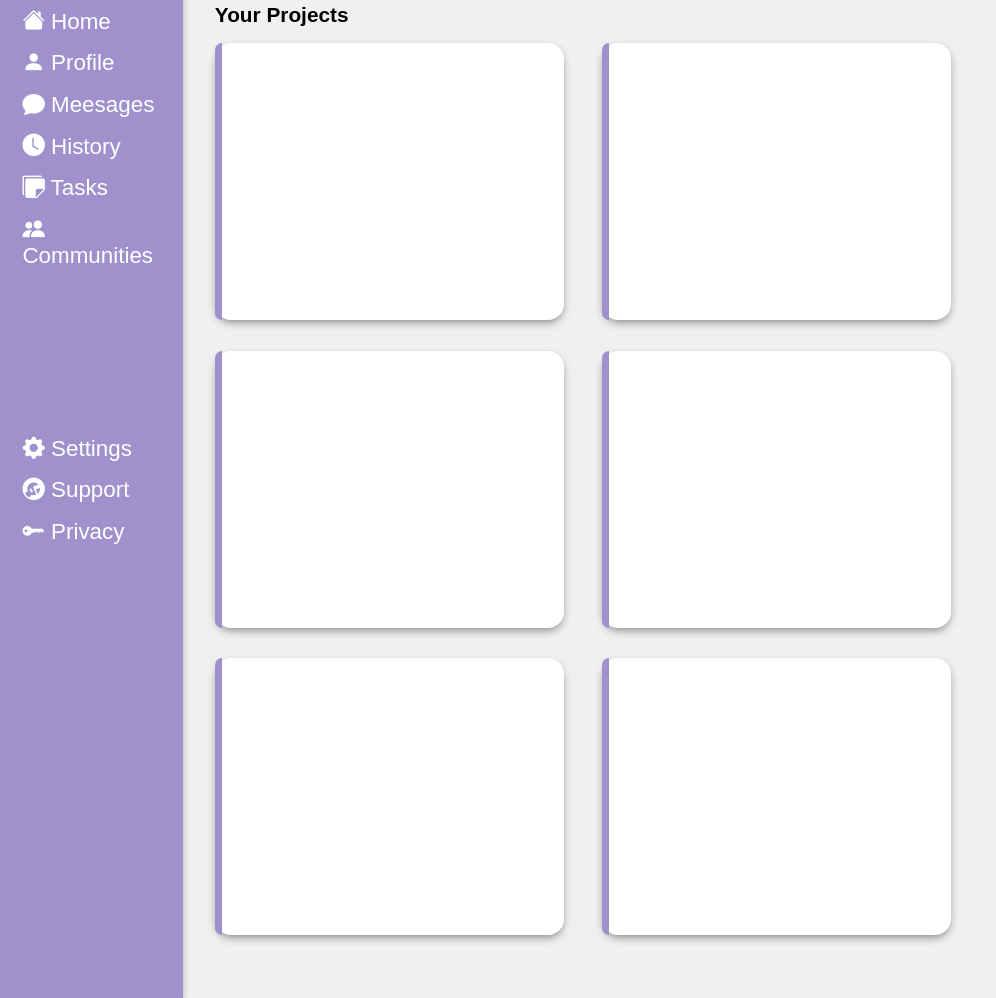
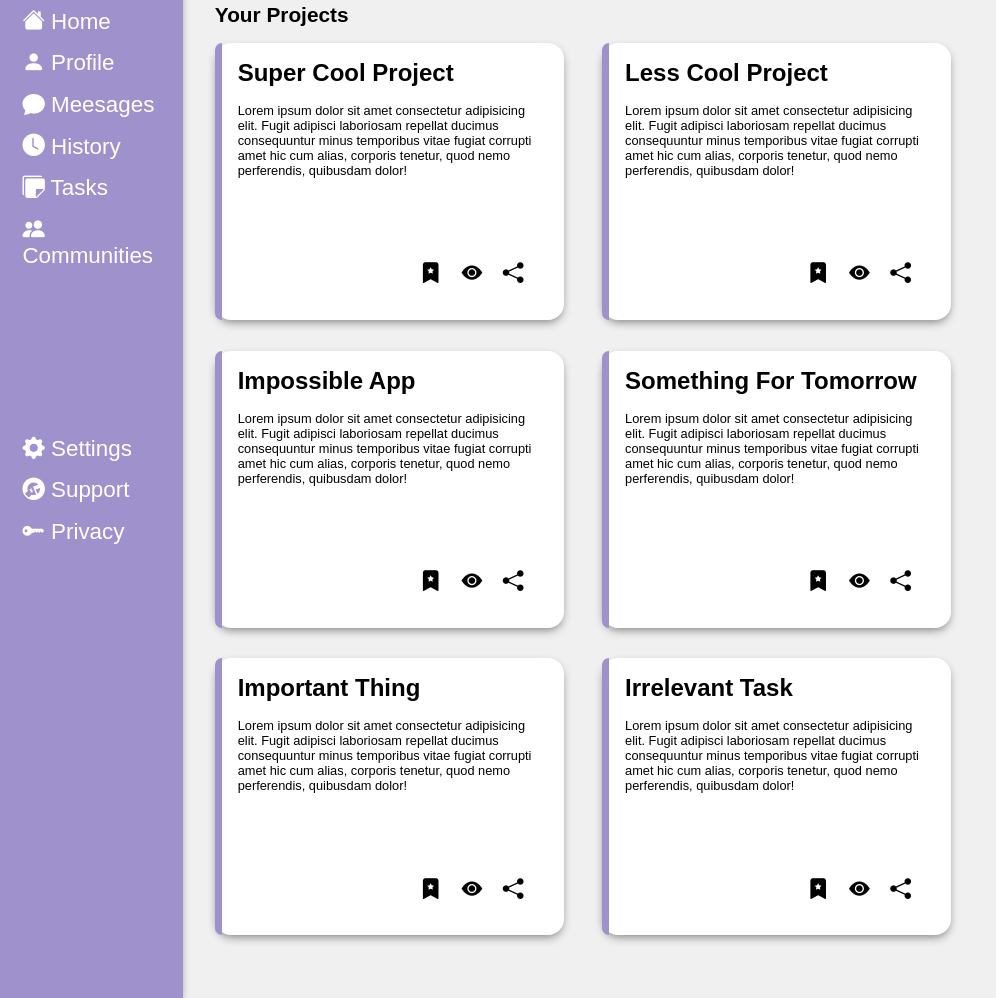
Before and after one commit to kagunecode/admin-page, a plain HTML site: page index.html in a window 1280 px wide. Shown: the part 171-1169 px from the top of the page, without its empty margins (0-996 px from the left). Drawn offline with nearby package versions, Linux system fonts and the light colour scheme; a web font is replaced by a local one.

Commit message:
Added all cards fitting on screen

```diff
--- a/css/styles.css
+++ b/css/styles.css
@@ -171,7 +171,7 @@ input {
 .card {
     display: grid;
     grid-template-columns: 0.02fr 1fr;
-    grid-template-rows: repeat(2, 1fr);
+    grid-template-rows: 1fr 0.5fr;
     background-color: var(--background-color);
     border-radius: 1rem;
     box-shadow: 0 4px 10px -2px gray;
@@ -189,3 +189,31 @@ input {
 .card:hover .card-color {
     background-color: var(--focus-color);
 }
+
+.card-title {
+    font-size: 1.5rem;
+    font-weight: bold;
+    padding: 1rem;
+    margin: 0;
+}
+
+.card-text {
+    font-size: 0.8rem;
+    padding: 0rem 1rem;
+    margin: 0;
+}
+
+.card-icons {
+    align-self: center;
+    justify-self: end;
+    padding: 0 2rem;
+}
+
+.card-icons>* {
+    padding: 0 0.5rem;
+    font-size: 1.3rem;
+}
+
+.card-icons>*:hover {
+    cursor: pointer;
+}
--- a/index.html
+++ b/index.html
@@ -63,23 +63,87 @@
                 <h1 class="section-title">Your Projects</h1>
                 <div class="card">
                     <div class="card-color"></div>
-                    <h1 class="card-title"></h1>
-                    <p class="card-text"></p>
+                    <div class="card-content">
+                        <h1 class="card-title">Super Cool Project</h1>
+                        <p class="card-text">Lorem ipsum dolor sit amet consectetur adipisicing elit. Fugit adipisci
+                            laboriosam repellat ducimus consequuntur minus temporibus vitae fugiat corrupti amet hic cum
+                            alias, corporis tenetur, quod nemo perferendis, quibusdam dolor!</p>
+                    </div>
+                    <div class="card-icons">
+                        <i class="bi bi-bookmark-star-fill"></i>
+                        <i class="bi bi-eye-fill"></i>
+                        <i class="bi bi-share-fill"></i>
+                    </div>
                 </div>
                 <div class="card">
                     <div class="card-color"></div>
+                    <div class="card-content">
+                        <h1 class="card-title">Less Cool Project</h1>
+                        <p class="card-text">Lorem ipsum dolor sit amet consectetur adipisicing elit. Fugit adipisci
+                            laboriosam repellat ducimus consequuntur minus temporibus vitae fugiat corrupti amet hic cum
+                            alias, corporis tenetur, quod nemo perferendis, quibusdam dolor!</p>
+                    </div>
+                    <div class="card-icons">
+                        <i class="bi bi-bookmark-star-fill"></i>
+                        <i class="bi bi-eye-fill"></i>
+                        <i class="bi bi-share-fill"></i>
+                    </div>
                 </div>
                 <div class="card">
                     <div class="card-color"></div>
+                    <div class="card-content">
+                        <h1 class="card-title">Impossible App</h1>
+                        <p class="card-text">Lorem ipsum dolor sit amet consectetur adipisicing elit. Fugit adipisci
+                            laboriosam repellat ducimus consequuntur minus temporibus vitae fugiat corrupti amet hic cum
+                            alias, corporis tenetur, quod nemo perferendis, quibusdam dolor!</p>
+                    </div>
+                    <div class="card-icons">
+                        <i class="bi bi-bookmark-star-fill"></i>
+                        <i class="bi bi-eye-fill"></i>
+                        <i class="bi bi-share-fill"></i>
+                    </div>
                 </div>
                 <div class="card">
                     <div class="card-color"></div>
+                    <div class="card-content">
+                        <h1 class="card-title">Something For Tomorrow</h1>
+                        <p class="card-text">Lorem ipsum dolor sit amet consectetur adipisicing elit. Fugit adipisci
+                            laboriosam repellat ducimus consequuntur minus temporibus vitae fugiat corrupti amet hic cum
+                            alias, corporis tenetur, quod nemo perferendis, quibusdam dolor!</p>
+                    </div>
+                    <div class="card-icons">
+                        <i class="bi bi-bookmark-star-fill"></i>
+                        <i class="bi bi-eye-fill"></i>
+                        <i class="bi bi-share-fill"></i>
+                    </div>
                 </div>
                 <div class="card">
                     <div class="card-color"></div>
+                    <div class="card-content">
+                        <h1 class="card-title">Important Thing</h1>
+                        <p class="card-text">Lorem ipsum dolor sit amet consectetur adipisicing elit. Fugit adipisci
+                            laboriosam repellat ducimus consequuntur minus temporibus vitae fugiat corrupti amet hic cum
+                            alias, corporis tenetur, quod nemo perferendis, quibusdam dolor!</p>
+                    </div>
+                    <div class="card-icons">
+                        <i class="bi bi-bookmark-star-fill"></i>
+                        <i class="bi bi-eye-fill"></i>
+                        <i class="bi bi-share-fill"></i>
+                    </div>
                 </div>
                 <div class="card">
                     <div class="card-color"></div>
+                    <div class="card-content">
+                        <h1 class="card-title">Irrelevant Task</h1>
+                        <p class="card-text">Lorem ipsum dolor sit amet consectetur adipisicing elit. Fugit adipisci
+                            laboriosam repellat ducimus consequuntur minus temporibus vitae fugiat corrupti amet hic cum
+                            alias, corporis tenetur, quod nemo perferendis, quibusdam dolor!</p>
+                    </div>
+                    <div class="card-icons">
+                        <i class="bi bi-bookmark-star-fill"></i>
+                        <i class="bi bi-eye-fill"></i>
+                        <i class="bi bi-share-fill"></i>
+                    </div>
                 </div>
             </div>
             <div class="panel-container"></div>
```
